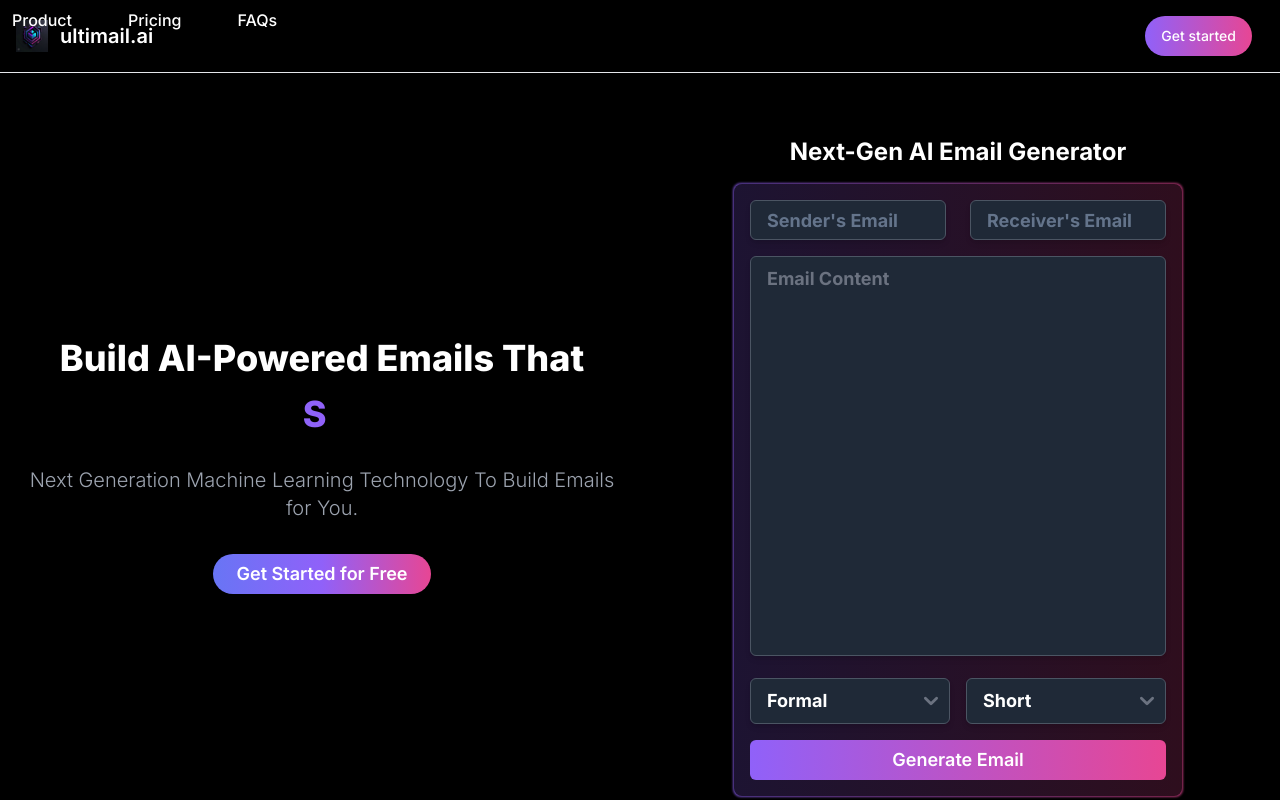
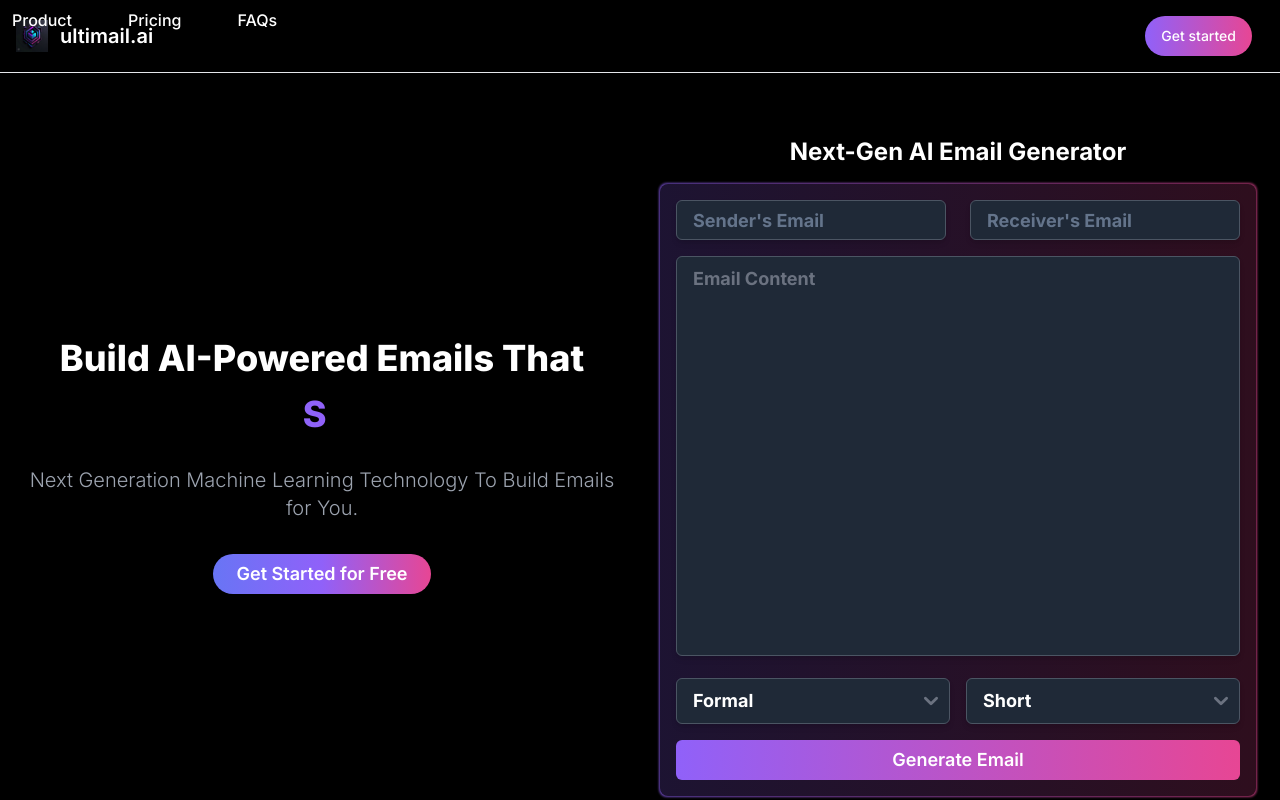
Before and after one commit to prajyot004/ai-sassy, a Next.js app: page / in a window 1280 px wide. Built offline with nearby package versions, Linux system fonts and the light colour scheme; no server answers.

Commit message:
made the form bigger

```diff
--- a/components/landing-hero.tsx
+++ b/components/landing-hero.tsx
@@ -57,7 +57,7 @@ export const LandingHero = () => {
          {/* Right Content */}
          <div className="flex flex-col items-center justify-center flex-1 mt-10 md:mt-0 md:pl-10">
           <div className="text-2xl font-bold text-white mb-4 text-center">Next-Gen AI Email Generator</div>
-          <MiniForm className="w-full max-w-md md:max-w-2xl" />
+          <MiniForm className="w-full md:max-w-4xl" />
         </div>
       </div>
     </div>
--- a/components/miniform.tsx
+++ b/components/miniform.tsx
@@ -64,7 +64,7 @@ const MiniForm: React.FC<MiniFormProps> = ({ className }) => {
   return (
     <>
       {isLoading && <LoadingOverlay message="Preparing your email generation..." />}
-      <div className={`relative ${className} h-auto md:h-[800px] lg:h-[900px] xl:h-[1000px]`}>
+      <div className={`relative ${className} h-auto md:h-[800px] lg:h-[900px] xl:h-[1000px] w-full md:w-[80%] lg:w-[70%] xl:w-[60%]`}>
         {/* Outer gradient border */}
         <div className="absolute -inset-[1px] bg-gradient-to-r from-purple-500 to-pink-500 rounded-lg blur-[1px] opacity-75" />
 
```
